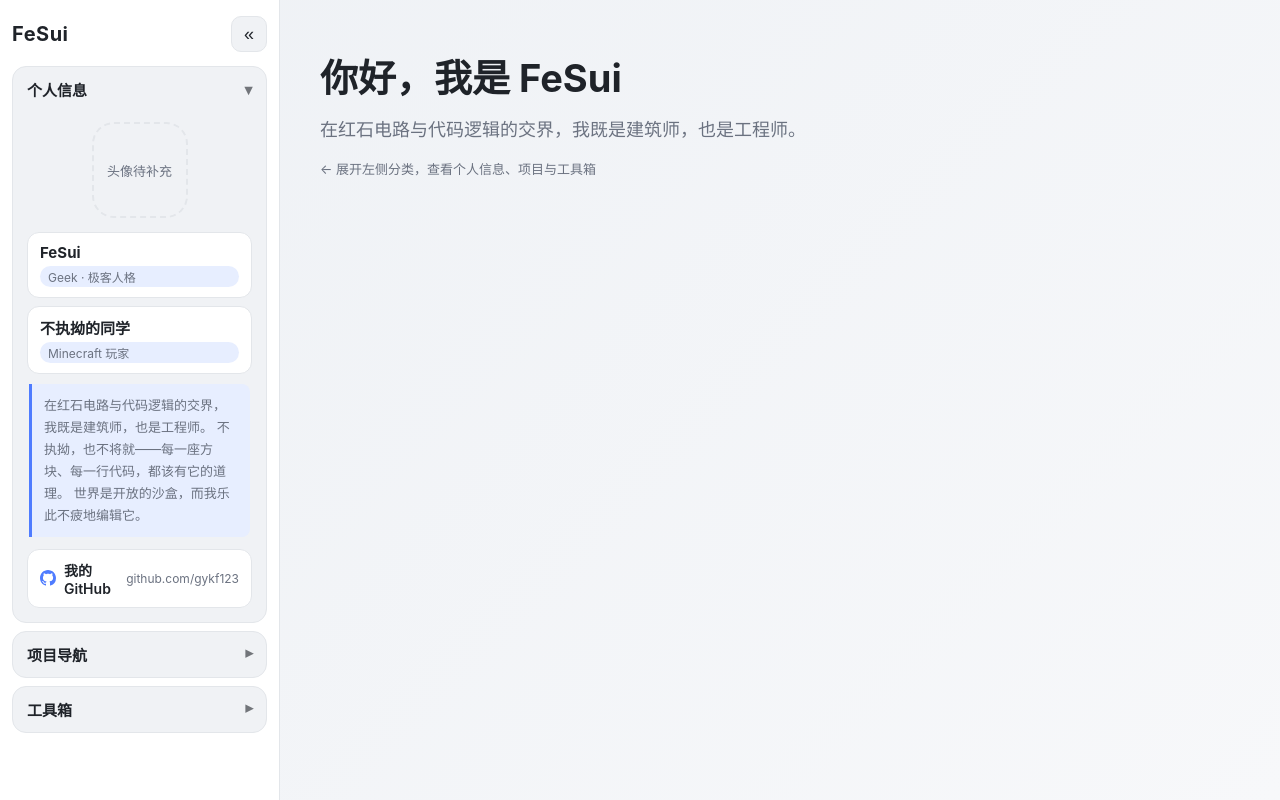
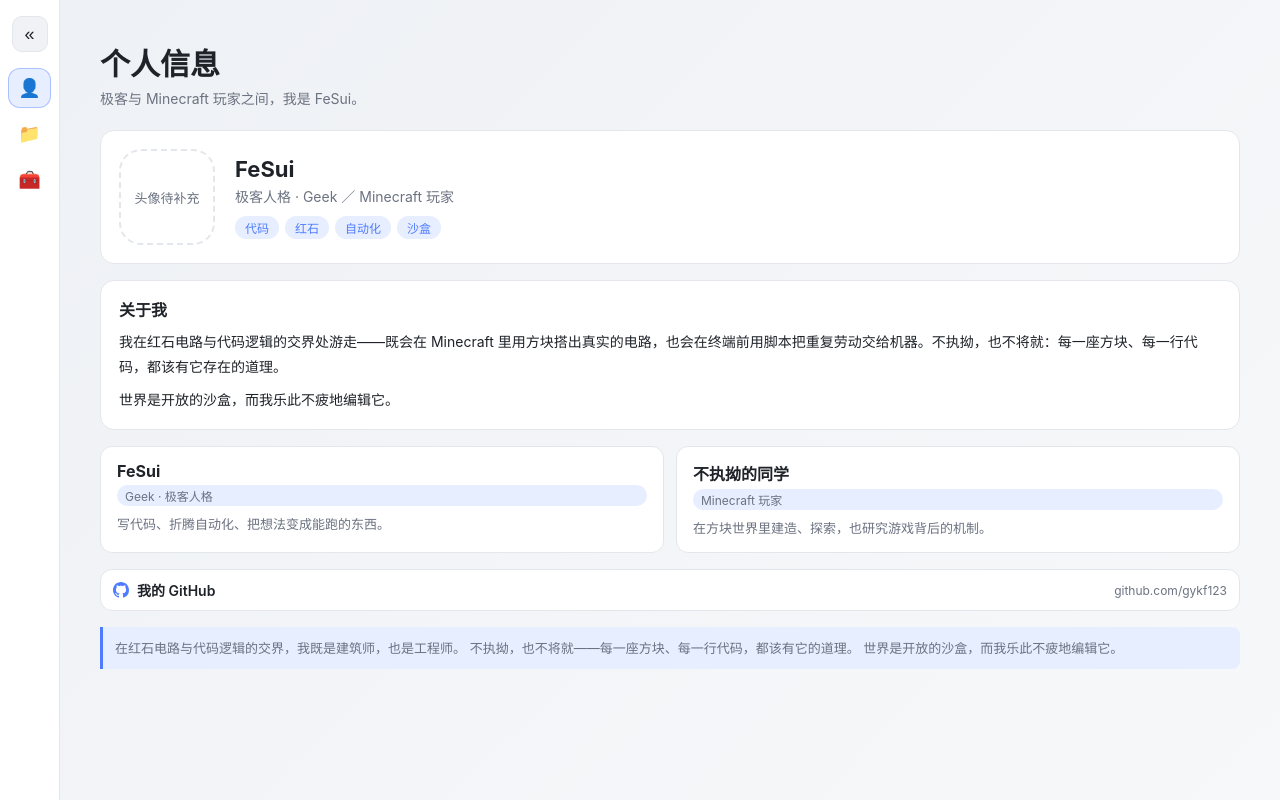
Before and after one commit to gykf123/Myself-sHTML, a plain HTML site: page index.html in a window 1280 px wide. Drawn offline with Linux system fonts and the light colour scheme.

Commit message:
feat: refactor navigation and enhance liquid glass theme

```diff
--- a/index.html
+++ b/index.html
@@ -19,70 +19,95 @@
   <div class="layout">
     <header class="topbar">
       <button id="menuBtn" class="icon-btn" aria-label="打开侧栏" aria-expanded="false" aria-controls="sidebar">☰</button>
-      <span class="topbar-title">个人主页</span>
+      <span class="topbar-title">FeSui</span>
       <button id="themeBtn" class="icon-btn" aria-label="切换主题（标准 / 液态玻璃）" title="切换主题">◐</button>
     </header>
 
-    <!-- 左侧分类栏 -->
+    <!-- 左侧导航栏：仅作选择；点击后收起，内容在主区展示 -->
     <aside id="sidebar" class="sidebar" aria-label="主导航">
       <div class="sidebar-head">
         <span class="brand">FeSui</span>
-        <button id="collapseBtn" class="icon-btn" aria-label="折叠/展开侧栏" aria-expanded="true">«</button>
+        <button id="collapseBtn" class="icon-btn" aria-label="折叠/展开侧栏" aria-expanded="true" title="折叠/展开">«</button>
       </div>
 
-      <nav class="cats" aria-label="分类导航">
-        <!-- 个人信息 -->
-        <section class="cat open">
-          <button class="cat-title" id="btn-info" aria-expanded="true" aria-controls="panel-info">个人信息</button>
-          <div class="cat-panel" id="panel-info" role="region" aria-labelledby="btn-info">
+      <nav class="nav" aria-label="主导航">
+        <button class="nav-item active" data-view="info" aria-current="page" title="个人信息">
+          <span class="ico" aria-hidden="true">👤</span><span class="lbl">个人信息</span>
+        </button>
+        <button class="nav-item" data-view="proj" title="项目导航">
+          <span class="ico" aria-hidden="true">📁</span><span class="lbl">项目导航</span>
+        </button>
+        <button class="nav-item" data-view="tools" title="工具箱">
+          <span class="ico" aria-hidden="true">🧰</span><span class="lbl">工具箱</span>
+        </button>
+      </nav>
+    </aside>
+
+    <!-- 主内容区：随导航切换视图 -->
+    <main class="content">
+      <header class="view-head">
+        <h1 id="viewTitle" class="view-title">个人信息</h1>
+        <p id="viewSub" class="view-sub">极客与 Minecraft 玩家之间，我是 FeSui。</p>
+      </header>
+
+      <!-- 个人信息视图 -->
+      <section class="view" data-view="info" aria-labelledby="viewTitle">
+        <div class="info-hero glass">
           <div class="avatar-box" aria-label="头像占位">
             <!-- 待补充：<img src="./avatar.jpg" alt="头像" /> -->
             <span class="avatar-ph">头像待补充</span>
           </div>
-            <div class="identity-card">
+          <div class="info-hero-text">
+            <h2 class="info-name">FeSui</h2>
+            <p class="info-role">极客人格 · Geek ／ Minecraft 玩家</p>
+            <div class="id-chips">
+              <span class="chip">代码</span>
+              <span class="chip">红石</span>
+              <span class="chip">自动化</span>
+              <span class="chip">沙盒</span>
+            </div>
+          </div>
+        </div>
+
+        <section class="about glass">
+          <h3>关于我</h3>
+          <p>我在红石电路与代码逻辑的交界处游走——既会在 Minecraft 里用方块搭出真实的电路，也会在终端前用脚本把重复劳动交给机器。不执拗，也不将就：每一座方块、每一行代码，都该有它存在的道理。</p>
+          <p>世界是开放的沙盒，而我乐此不疲地编辑它。</p>
+        </section>
+
+        <div class="identity-grid">
+          <div class="identity-card glass">
             <h3>FeSui</h3>
             <p class="tag">Geek · 极客人格</p>
+            <p class="id-desc">写代码、折腾自动化、把想法变成能跑的东西。</p>
           </div>
-            <div class="identity-card">
+          <div class="identity-card glass">
             <h3>不执拗的同学</h3>
             <p class="tag">Minecraft 玩家</p>
+            <p class="id-desc">在方块世界里建造、探索，也研究游戏背后的机制。</p>
           </div>
-            <blockquote class="motto" id="motto"></blockquote>
+        </div>
+
         <!-- 待补充：如需换 GitHub 用户名，改下方 href 即可 -->
-            <a class="github-link" href="https://github.com/gykf123" target="_blank" rel="noopener noreferrer" aria-label="我的 GitHub 主页">
+        <a class="github-link glass" href="https://github.com/gykf123" target="_blank" rel="noopener noreferrer" aria-label="我的 GitHub 主页">
           <svg class="gh-mark" viewBox="0 0 16 16" width="16" height="16" fill="currentColor" aria-hidden="true">
             <path d="M8 0C3.58 0 0 3.58 0 8c0 3.54 2.29 6.53 5.47 7.59.4.07.55-.17.55-.38 0-.19-.01-.82-.01-1.49-2.01.37-2.53-.49-2.69-.94-.09-.23-.48-.94-.82-1.13-.28-.15-.68-.52-.01-.53.63-.01 1.08.58 1.23.82.72 1.21 1.87.87 2.33.66.07-.52.28-.87.51-1.07-1.78-.2-3.64-.89-3.64-3.95 0-.87.31-1.59.82-2.15-.08-.2-.36-1.02.08-2.12 0 0 .67-.21 2.2.82.64-.18 1.32-.27 2-.27.68 0 1.36.09 2 .27 1.53-1.04 2.2-.82 2.2-.82.44 1.1.16 1.92.08 2.12.51.56.82 1.27.82 2.15 0 3.07-1.87 3.75-3.65 3.95.29.25.54.73.54 1.48 0 1.07-.01 1.93-.01 2.2 0 .21.15.46.55.38A8.013 8.013 0 0016 8c0-4.42-3.58-8-8-8z"></path>
           </svg>
           <span class="gh-label">我的 GitHub</span>
           <span class="gh-url" aria-hidden="true">github.com/gykf123</span>
         </a>
-          </div>
+
+        <blockquote class="motto" id="motto"></blockquote>
       </section>
 
-        <!-- 项目导航 -->
-        <section class="cat">
-          <button class="cat-title" id="btn-proj" aria-expanded="false" aria-controls="panel-proj">项目导航</button>
-          <div class="cat-panel" id="panel-proj" role="region" aria-labelledby="btn-proj">
+      <!-- 项目导航视图 -->
+      <section class="view" data-view="proj" hidden aria-labelledby="viewTitle">
         <div id="projectList" class="proj-list"></div>
-          </div>
       </section>
 
-        <!-- 工具箱 -->
-        <section class="cat">
-          <button class="cat-title" id="btn-tools" aria-expanded="false" aria-controls="panel-tools">工具箱</button>
-          <div class="cat-panel" id="panel-tools" role="region" aria-labelledby="btn-tools">
+      <!-- 工具箱视图 -->
+      <section class="view" data-view="tools" hidden aria-labelledby="viewTitle">
         <div id="toolTree" class="tree"></div>
-          </div>
-        </section>
-      </nav>
-    </aside>
-
-    <!-- 主内容区 -->
-    <main class="content">
-      <section class="hero">
-        <h1>你好，我是 FeSui</h1>
-        <p class="hero-sub" id="heroMotto"></p>
-        <p class="hero-hint">← 展开左侧分类，查看个人信息、项目与工具箱</p>
       </section>
     </main>
   </div>
--- a/script.js
+++ b/script.js
@@ -33,14 +33,19 @@
   ]
 };
 
+// 各视图的标题与副标题（随导航切换）
+const VIEW_META = {
+  info:  { title: '个人信息', sub: '极客与 Minecraft 玩家之间，我是 FeSui。' },
+  proj:  { title: '项目导航', sub: '正在搭建与维护中的一些作品。' },
+  tools: { title: '工具箱',   sub: '自用小工具，按需取用。' }
+};
+
 const $ = (sel, root = document) => root.querySelector(sel);
 
 /* ---------- 渲染格言 ---------- */
 function renderMottos() {
-  const motto = $('#motto');
-  const hero = $('#heroMotto');
-  if (motto) motto.textContent = CONFIG.mottos.join(' ');
-  if (hero) hero.textContent = CONFIG.mottos[0];
+  const m = $('#motto');
+  if (m) m.textContent = CONFIG.mottos.join(' ');
 }
 
 /* ---------- 渲染项目卡片 ---------- */
@@ -94,19 +99,39 @@
 function renderToolTree() {
   const box = $('#toolTree');
   if (!box) return;
-  const ul = document.createElement('ul');
-  ul.className = 'tree-root';
-  CONFIG.toolTree.forEach(n => ul.appendChild(renderTreeNode(n)));
+  const ul = document.createDocumentFragment();
+  const root = document.createElement('ul');
+  root.className = 'tree-root';
+  CONFIG.toolTree.forEach(n => root.appendChild(renderTreeNode(n)));
+  ul.appendChild(root);
   box.appendChild(ul);
 }
 
-/* ---------- 分类 accordion 展开/收起 ---------- */
-function bindCats() {
-  document.querySelectorAll('.cat-title').forEach(btn => {
-    const cat = btn.closest('.cat');
+/* ---------- 视图切换：侧栏仅导航，主区展示对应内容 ---------- */
+function switchView(view) {
+  if (!VIEW_META[view]) view = 'info';
+  document.querySelectorAll('.nav-item').forEach(b => {
+    const on = b.dataset.view === view;
+    b.classList.toggle('active', on);
+    if (on) b.setAttribute('aria-current', 'page');
+    else b.removeAttribute('aria-current');
+  });
+  document.querySelectorAll('.view').forEach(s => { s.hidden = s.dataset.view !== view; });
+  const meta = VIEW_META[view];
+  const t = $('#viewTitle'); if (t) t.textContent = meta.title;
+  const s = $('#viewSub');   if (s) s.textContent = meta.sub;
+  // 桌面端：点击导航后侧栏收起为窄条；移动端靠抽屉关闭处理
+  const sb = $('#sidebar');
+  if (sb && window.innerWidth > 767) sb.classList.add('collapsed');
+  try { localStorage.setItem('view', view); } catch (e) {}
+}
+
+/* ---------- 导航绑定 ---------- */
+function bindNav() {
+  document.querySelectorAll('.nav-item').forEach(btn => {
     btn.addEventListener('click', () => {
-      const open = cat.classList.toggle('open');
-      btn.setAttribute('aria-expanded', String(open));
+      switchView(btn.dataset.view);
+      if (drawerClose) drawerClose();   // 移动端：切换后关闭抽屉
     });
   });
 }
@@ -115,6 +140,7 @@
 function bindCollapse() {
   const sb = $('#sidebar');
   const btn = $('#collapseBtn');
+  if (!sb || !btn) return;
   if (localStorage.getItem('sidebar-collapsed') === '1') sb.classList.add('collapsed');
   btn.addEventListener('click', () => {
     const collapsed = sb.classList.toggle('collapsed');
@@ -139,14 +165,16 @@
 }
 
 /* ---------- 移动端抽屉 + 遮罩 ---------- */
+let drawerClose = null;
 function bindMobile() {
   const sb = $('#sidebar');
   const menu = $('#menuBtn');
   const overlay = $('#overlay');
+  if (!sb || !menu || !overlay) return;
   const open = () => { sb.classList.add('open-drawer'); overlay.hidden = false; menu.setAttribute('aria-expanded', 'true'); };
-  const close = () => { sb.classList.remove('open-drawer'); overlay.hidden = true; menu.setAttribute('aria-expanded', 'false'); };
+  drawerClose = () => { sb.classList.remove('open-drawer'); overlay.hidden = true; menu.setAttribute('aria-expanded', 'false'); };
   menu.addEventListener('click', open);
-  overlay.addEventListener('click', close);
+  overlay.addEventListener('click', drawerClose);
 }
 
 /* ---------- 加载动画淡出 ---------- */
@@ -162,10 +190,14 @@
   renderMottos();
   renderProjects();
   renderToolTree();
-  bindCats();
+  bindNav();
   bindCollapse();
   bindTheme();
   bindMobile();
+  // 恢复上次视图（默认个人信息）
+  let v = 'info';
+  try { v = localStorage.getItem('view') || 'info'; } catch (e) {}
+  switchView(v);
   hideLoader();
 }
 if (document.readyState === 'loading') {
--- a/style.css
+++ b/style.css
@@ -1,6 +1,7 @@
 /* ============================================================
    个人主页样式 —— 纯静态、零依赖
    主题通过 CSS 变量切换：标准(Standard) / 液态玻璃(Liquid Glass)
+   导航：侧栏仅作选择，点击后收起，内容在主区按视图切换
    ============================================================ */
 
 /* ---------- 变量：标准主题（浅色） ---------- */
@@ -19,8 +20,8 @@
   --glass-bg: rgba(255,255,255,.7);
   --glass-border: rgba(255,255,255,.6);
   --glass-blur: 0px;            /* 标准主题不模糊 */
-  --sidebar-w: 280px;
-  --sidebar-w-collapsed: 56px;
+  --sidebar-w: 240px;
+  --sidebar-w-collapsed: 60px;
   --topbar-h: 52px;
   --ease: cubic-bezier(.4,0,.2,1);
 }
@@ -60,6 +61,19 @@
   --glass-bg: rgba(255,255,255,.10);
   --glass-border: rgba(255,255,255,.28);
   --glass-blur: 14px;
+}
+/* 流动光斑背景（仅液态玻璃主题；尊重 reduced-motion） */
+body.theme-glass::before {
+  content: ""; position: fixed; inset: -20%; z-index: -1; pointer-events: none;
+  background:
+    radial-gradient(600px 420px at 18% 22%, #5b8cff66, transparent 60%),
+    radial-gradient(520px 380px at 82% 28%, #b15bff55, transparent 60%),
+    radial-gradient(560px 440px at 50% 82%, #4fffe055, transparent 60%);
+  animation: drift 18s ease-in-out infinite alternate;
+}
+@keyframes drift {
+  0%   { transform: translate3d(-3%, -2%, 0) scale(1.05); }
+  100% { transform: translate3d(3%, 2%, 0) scale(1.12); }
 }
 
 /* ---------- reset ---------- */
@@ -109,12 +123,13 @@
 }
 .icon-btn:hover { transform: translateY(-1px); background: var(--accent-soft); }
 
+/* ---------- 侧栏（导航） ---------- */
 .sidebar {
   position: fixed; top: 0; left: 0; bottom: 0; width: var(--sidebar-w);
   background: var(--surface);
   border-right: 1px solid var(--border);
   padding: 16px 12px; overflow-y: auto;
-  transition: width .25s var(--ease), transform .25s var(--ease);
+  transition: width .25s var(--ease), transform .25s var(--ease), background .4s var(--ease);
   z-index: 20;
   backdrop-filter: blur(var(--glass-blur));
   -webkit-backdrop-filter: blur(var(--glass-blur));
@@ -124,50 +139,75 @@
   border: 1px solid var(--glass-border);
   border-right: 1px solid var(--glass-border);
 }
-.sidebar-head { display: flex; align-items: center; justify-content: space-between; margin-bottom: 14px; }
+.sidebar-head { display: flex; align-items: center; justify-content: space-between; margin-bottom: 16px; }
 .brand { font-weight: 700; font-size: 20px; letter-spacing: .5px; }
 
-.cats { display: flex; flex-direction: column; gap: 8px; }
-.cat { border: 1px solid var(--border); border-radius: var(--radius); overflow: hidden; background: var(--surface-2); }
-.cat-title {
-  width: 100%; text-align: left; padding: 12px 14px;
-  background: transparent; border: 0; color: var(--text);
-  font-size: 15px; font-weight: 600; cursor: pointer;
-  display: flex; align-items: center; justify-content: space-between;
+.nav { display: flex; flex-direction: column; gap: 6px; }
+.nav-item {
+  display: flex; align-items: center; gap: 10px;
+  width: 100%; text-align: left; padding: 10px 12px;
+  background: transparent; border: 1px solid transparent; border-radius: 12px;
+  color: var(--text); font-size: 15px; font-weight: 600; cursor: pointer;
+  transition: background .2s var(--ease), border-color .2s, transform .15s var(--ease);
 }
-.cat-title::after { content: "▾"; transition: transform .25s var(--ease); opacity: .6; }
-.cat:not(.open) .cat-title::after { transform: rotate(-90deg); }
+.nav-item .ico { flex: none; font-size: 18px; line-height: 1; }
+.nav-item:hover { background: var(--surface-2); transform: translateX(2px); }
+.nav-item.active {
+  background: var(--accent-soft);
+  border-color: color-mix(in srgb, var(--accent) 40%, transparent);
+  color: var(--accent);
+}
+.nav-item:focus-visible { outline: 2px solid var(--accent); outline-offset: 2px; }
 
-.cat-panel {
-  max-height: 0; opacity: 0; overflow: hidden;
-  transition: max-height .28s var(--ease), opacity .28s var(--ease);
-  padding: 0 14px;
-}
-.cat.open .cat-panel { max-height: 2400px; opacity: 1; padding: 4px 14px 14px; }
+/* 折叠为窄条：仅显示图标，仍可导航 */
+.sidebar.collapsed { width: var(--sidebar-w-collapsed); padding: 16px 8px; }
+.sidebar.collapsed .brand { display: none; }
+.sidebar.collapsed .nav { align-items: center; }
+.sidebar.collapsed .nav-item { justify-content: center; padding: 10px 0; }
+.sidebar.collapsed .nav-item .lbl { display: none; }
+.sidebar.collapsed .sidebar-head { justify-content: center; }
 
-/* ---------- 个人信息 ---------- */
+/* ---------- 主内容 ---------- */
+.content { margin-left: var(--sidebar-w); padding: 40px 40px; min-height: 100vh; transition: margin-left .25s var(--ease); }
+.sidebar.collapsed ~ .content { margin-left: var(--sidebar-w-collapsed); }
+
+.view-head { margin-bottom: 22px; }
+.view-title { font-size: 30px; margin: 0 0 4px; }
+.view-sub { font-size: 14px; color: var(--text-dim); margin: 0; }
+
+.view { animation: fadeUp .28s var(--ease); }
+.view[hidden] { display: none; }
+@keyframes fadeUp { from { opacity: 0; transform: translateY(8px); } to { opacity: 1; transform: none; } }
+
+/* 个人信息视图 */
+.info-hero { display: flex; align-items: center; gap: 20px; padding: 18px; border-radius: var(--radius); margin-bottom: 16px; }
 .avatar-box {
-  width: 96px; height: 96px; margin: 6px auto 14px;
+  width: 96px; height: 96px; flex: none;
   border: 2px dashed var(--border); border-radius: 22px;
   display: grid; place-items: center; color: var(--text-dim); font-size: 13px; text-align: center;
 }
 .avatar-ph { padding: 8px; }
-.identity-card {
-  background: var(--surface); border: 1px solid var(--border); border-radius: 12px;
-  padding: 10px 12px; margin-bottom: 8px;
-}
-.identity-card h3 { margin: 0 0 4px; font-size: 15px; }
-.identity-card .tag { margin: 0; color: var(--text-dim); font-size: 12px; }
-.motto {
-  margin: 10px 2px 0; padding: 10px 12px; font-size: 13px; line-height: 1.7;
-  border-left: 3px solid var(--accent); color: var(--text-dim);
-  background: var(--accent-soft); border-radius: 0 8px 8px 0;
-}
+.info-hero-text { min-width: 0; }
+.info-name { margin: 0 0 4px; font-size: 22px; }
+.info-role { margin: 0 0 10px; color: var(--text-dim); font-size: 14px; }
+.id-chips { display: flex; flex-wrap: wrap; gap: 6px; }
+.chip { font-size: 12px; padding: 3px 10px; border-radius: 999px; background: var(--accent-soft); color: var(--accent); }
 
-/* GitHub 主页入口（个人信息区，内联 SVG，零外部依赖） */
+.about { padding: 16px 18px; border-radius: var(--radius); margin-bottom: 16px; }
+.about h3 { margin: 0 0 8px; font-size: 16px; }
+.about p { margin: 0 0 8px; font-size: 14px; line-height: 1.8; color: var(--text); }
+.about p:last-child { margin-bottom: 0; }
+
+.identity-grid { display: grid; grid-template-columns: repeat(2, 1fr); gap: 12px; margin-bottom: 16px; }
+.identity-card { padding: 14px 16px; border-radius: 12px; }
+.identity-card h3 { margin: 0 0 4px; font-size: 16px; }
+.identity-card .tag { margin: 0 0 8px; color: var(--text-dim); font-size: 12px; }
+.id-desc { margin: 0; font-size: 13px; color: var(--text-dim); line-height: 1.6; }
+
+/* GitHub 主页入口（内联 SVG，零外部依赖） */
 .github-link {
   display: flex; align-items: center; gap: 8px;
-  margin-top: 12px; padding: 10px 12px;
+  margin-bottom: 16px; padding: 10px 12px;
   background: var(--surface); border: 1px solid var(--border); border-radius: 12px;
   color: var(--text); text-decoration: none; font-size: 14px; font-weight: 600;
   transition: transform .15s var(--ease), border-color .2s, background .2s;
@@ -177,16 +217,22 @@
 .github-link .gh-mark { flex: none; color: var(--accent); }
 .github-link .gh-url { margin-left: auto; font-size: 12px; font-weight: 400; color: var(--text-dim); }
 
+.motto {
+  margin: 0; padding: 10px 12px; font-size: 13px; line-height: 1.7;
+  border-left: 3px solid var(--accent); color: var(--text-dim);
+  background: var(--accent-soft); border-radius: 0 8px 8px 0;
+}
+
 /* ---------- 项目卡片 ---------- */
-.proj-list { display: flex; flex-direction: column; gap: 8px; padding-top: 6px; margin: 0; }
+.proj-list { display: flex; flex-direction: column; gap: 10px; }
 .proj-card {
   display: block; text-decoration: none; color: inherit;
   background: var(--surface); border: 1px solid var(--border); border-radius: 12px;
-  padding: 10px 12px; transition: transform .15s var(--ease), border-color .2s;
+  padding: 12px 14px; transition: transform .15s var(--ease), border-color .2s;
 }
 .proj-card:hover { transform: translateY(-2px); border-color: var(--accent); }
-.proj-card h4 { margin: 0 0 4px; font-size: 14px; }
-.proj-card p { margin: 0 0 8px; font-size: 12px; color: var(--text-dim); }
+.proj-card h4 { margin: 0 0 4px; font-size: 15px; }
+.proj-card p { margin: 0 0 8px; font-size: 13px; color: var(--text-dim); }
 .tags { display: flex; flex-wrap: wrap; gap: 6px; }
 .tag {
   font-size: 11px; padding: 2px 8px; border-radius: 999px;
@@ -194,7 +240,7 @@
 }
 
 /* ---------- 工具箱树 ---------- */
-.tree { padding-top: 6px; font-size: 14px; }
+.tree { font-size: 14px; }
 .tree-root, .tree-children { list-style: none; margin: 0; padding: 0; }
 .tree-children { padding-left: 16px; border-left: 1px dashed var(--border); margin-left: 6px; }
 .tree-item { margin: 2px 0; }
@@ -212,20 +258,23 @@
 .tree-leaf:hover { background: var(--surface-2); }
 .tree-leaf .note { font-size: 11px; color: var(--text-dim); }
 
-/* ---------- 主内容 ---------- */
-.content { margin-left: var(--sidebar-w); padding: 48px 40px; min-height: 100vh; }
-.hero { max-width: 720px; }
-.hero h1 { font-size: 38px; margin: 0 0 12px; }
-.hero-sub { font-size: 18px; color: var(--text-dim); margin: 0 0 18px; }
-.hero-hint { font-size: 13px; color: var(--text-dim); }
-
-/* ---------- 侧栏折叠（窄条） ---------- */
-.sidebar.collapsed { width: var(--sidebar-w-collapsed); padding: 16px 6px; }
-.sidebar.collapsed .brand,
-.sidebar.collapsed .cat-title,
-.sidebar.collapsed .cat-panel { display: none; }
-.sidebar.collapsed .sidebar-head { justify-content: center; }
-.sidebar.collapsed .cats { align-items: center; }
+/* ---------- 液态玻璃：表面玻璃化（仅 glass 主题，标准主题为实色） ---------- */
+.glass {
+  background: var(--surface);
+  border: 1px solid var(--border);
+}
+body.theme-glass .glass {
+  background: var(--glass-bg);
+  -webkit-backdrop-filter: blur(var(--glass-blur));
+  backdrop-filter: blur(var(--glass-blur));
+  border: 1px solid var(--glass-border);
+  box-shadow: inset 0 1px 0 rgba(255,255,255,.25), 0 8px 30px rgba(0,0,0,.25);
+}
+/* 不支持 backdrop-filter 时降级为半透明纯色 */
+@supports not ((backdrop-filter: blur(1px)) or (-webkit-backdrop-filter: blur(1px))) {
+  body.theme-glass .glass { background: rgba(30,33,40,.92); }
+  body.theme-glass .sidebar { background: rgba(30,33,40,.92); }
+}
 
 /* ---------- 移动端遮罩 ---------- */
 .overlay {
@@ -235,17 +284,24 @@
 /* ---------- 响应式 ---------- */
 @media (max-width: 1199px) {
   .content { padding: 36px 28px; }
-  .hero h1 { font-size: 32px; }
+  .view-title { font-size: 26px; }
 }
 @media (max-width: 767px) {
   .topbar { display: flex; }
   .sidebar {
-    width: 280px; transform: translateX(-100%);
+    width: 240px; transform: translateX(-100%);
     box-shadow: var(--shadow);
   }
   .sidebar.open-drawer { transform: translateX(0); }
-  .content { margin-left: 0; padding: 24px 16px; padding-top: calc(var(--topbar-h) + 16px); }
-  .hero h1 { font-size: 28px; }
+  /* 移动端抽屉不受折叠态影响，始终 240px 且显示文字 */
+  .sidebar.collapsed { width: 240px; padding: 16px 12px; }
+  .sidebar.collapsed .brand { display: block; }
+  .sidebar.collapsed .nav { align-items: stretch; }
+  .sidebar.collapsed .nav-item { justify-content: flex-start; padding: 10px 12px; }
+  .sidebar.collapsed .nav-item .lbl { display: inline; }
+  .content { margin-left: 0; padding: 20px 16px; padding-top: calc(var(--topbar-h) + 16px); }
+  .sidebar.collapsed ~ .content { margin-left: 0; }
+  .identity-grid { grid-template-columns: 1fr; }
 }
 
 /* ---------- 尊重减少动画 ---------- */
```
Also changed, not shown: REMIND.md (+6 -0 lines). Lines whose indentation alone changed are shown as unchanged.
